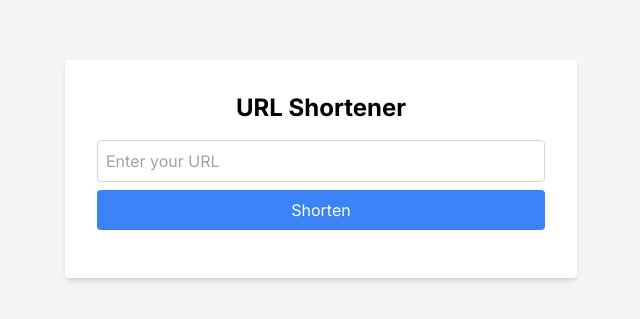
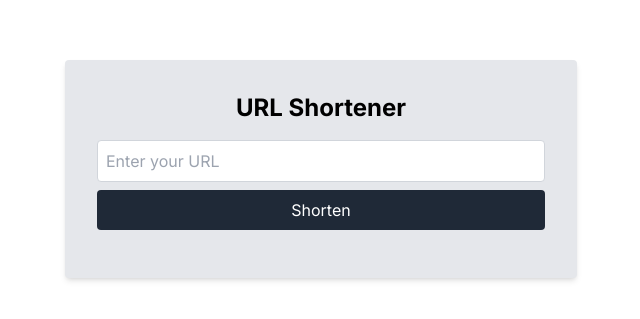
Before and after one commit to ylohnitram/url-shortener, a Next.js app: page / in a window 1280 px wide. Shown: the part 231-550 px from the top of the page, without its empty margins (319-959 px from the left). Built offline with nearby package versions, Linux system fonts and the light colour scheme.

Commit message:
form with style

```diff
--- a/app/page.js
+++ b/app/page.js
@@ -28,8 +28,8 @@ export default function Home() {
   };
 
   return (
-    <div className="flex items-center justify-center min-h-screen bg-gray-100">
-      <div className="bg-white p-8 rounded shadow-md w-full max-w-lg text-center">
+    <div className="flex items-center justify-center min-h-screen bg-white text-black">
+      <div className="bg-gray-200 p-8 rounded shadow-md w-full max-w-lg text-center">
         <h1 className="text-2xl font-bold mb-4">URL Shortener</h1>
         <form onSubmit={handleSubmit} className="mb-4">
           <input
@@ -40,7 +40,7 @@ export default function Home() {
             className="w-full p-2 border border-gray-300 rounded mb-2 text-black"
             required
           />
-          <button type="submit" className="w-full p-2 bg-blue-500 text-white rounded hover:bg-blue-600">
+          <button type="submit" className="w-full p-2 bg-gray-800 text-white rounded hover:bg-gray-900">
             Shorten
           </button>
         </form>
```
